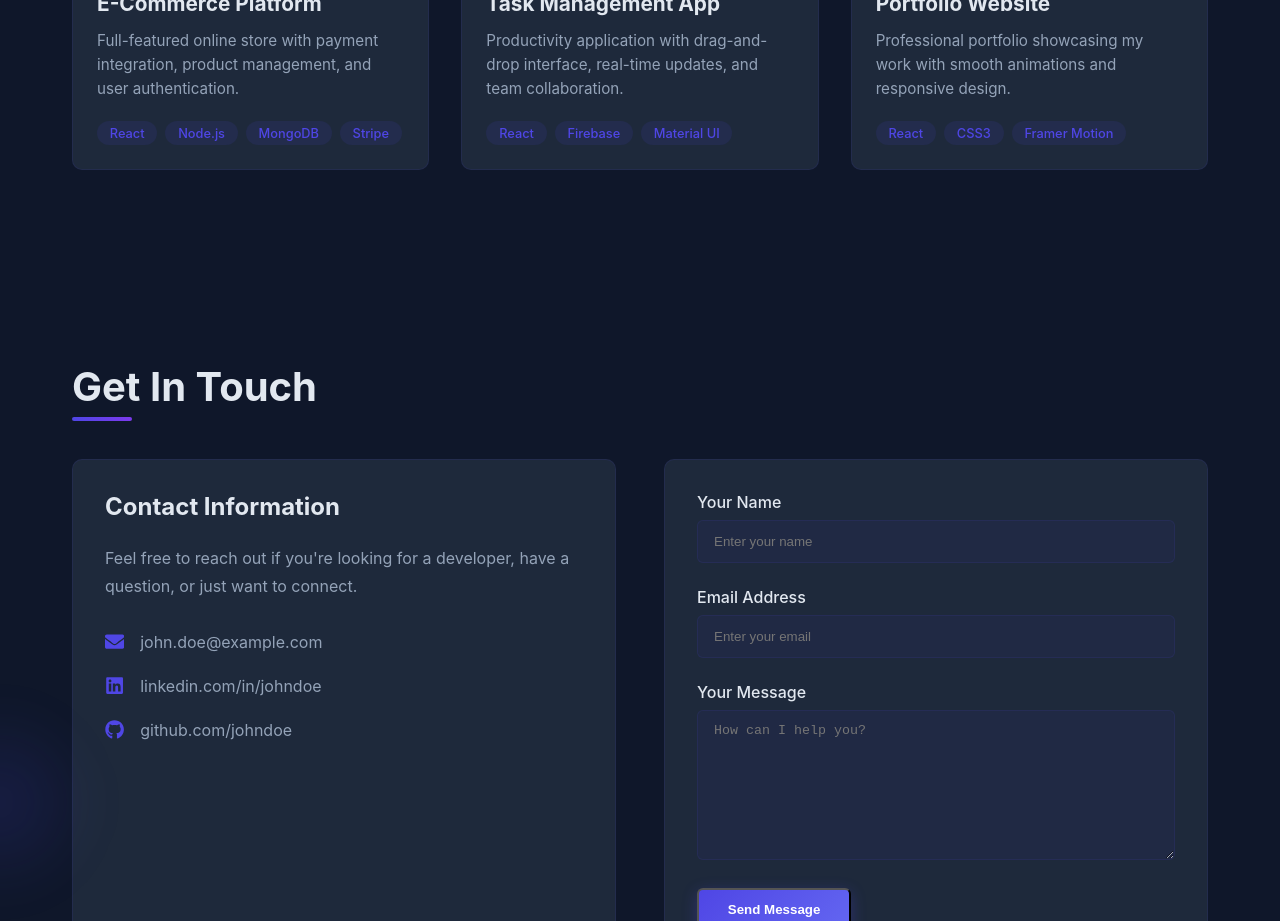
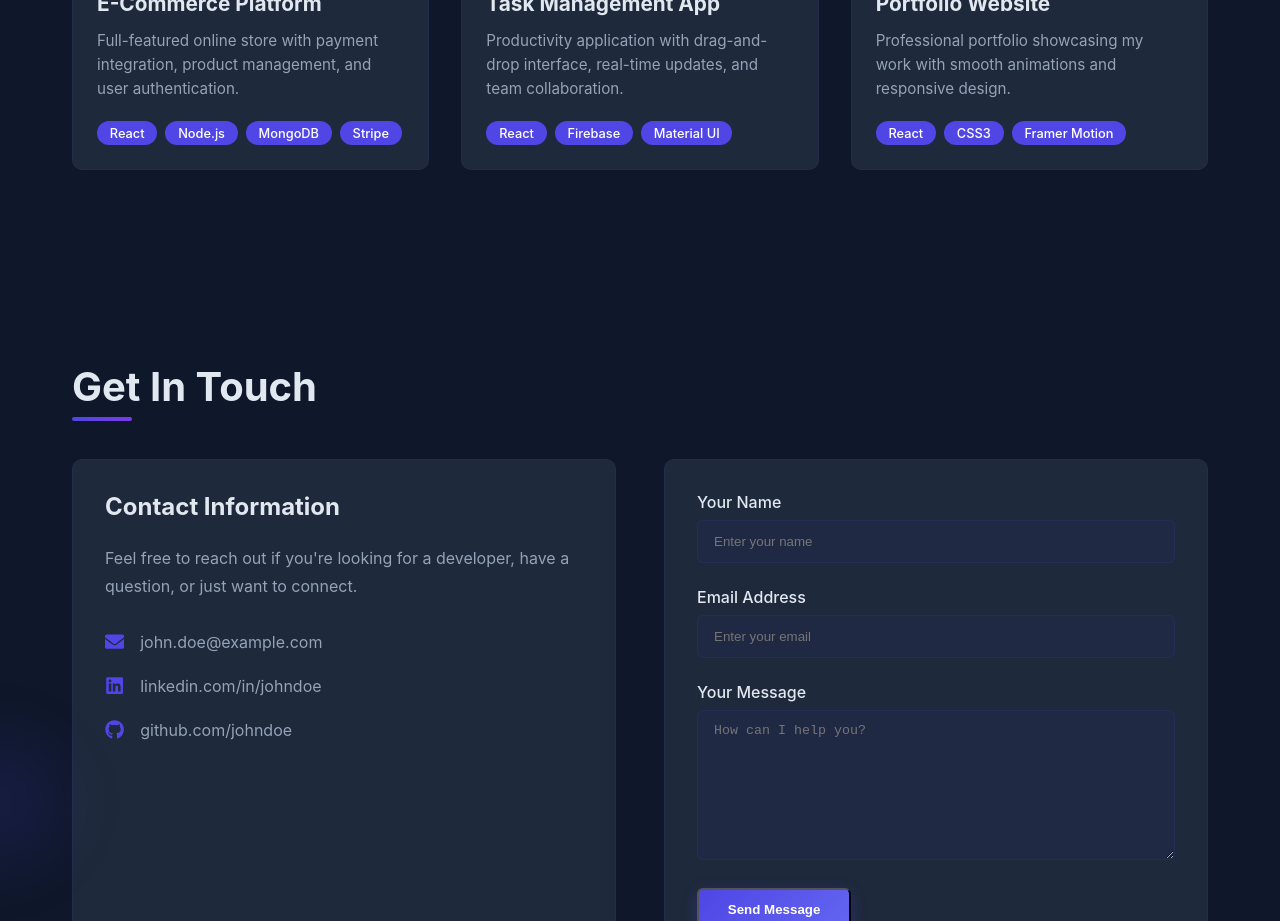
Before and after one commit to immustafa37/mustafa-portfolio, a React (Create React App) app: page / in a window 1280 px wide. Shown: the part 2760-3681 px from the top of the page. Built offline with nearby package versions, Linux system fonts and the light colour scheme.

Commit message:
updated project section

```diff
--- a/src/components/ProjectsSection/ProjectsSection.css
+++ b/src/components/ProjectsSection/ProjectsSection.css
@@ -102,8 +102,8 @@
 }
 
 .project-technologies span {
-  background-color: rgba(79, 70, 229, 0.1);
-  color: var(--primary);
+  background-color: var(--primary);
+  color: white;
   padding: 0.3rem 0.8rem;
   border-radius: 20px;
   font-size: 0.8rem;
```
